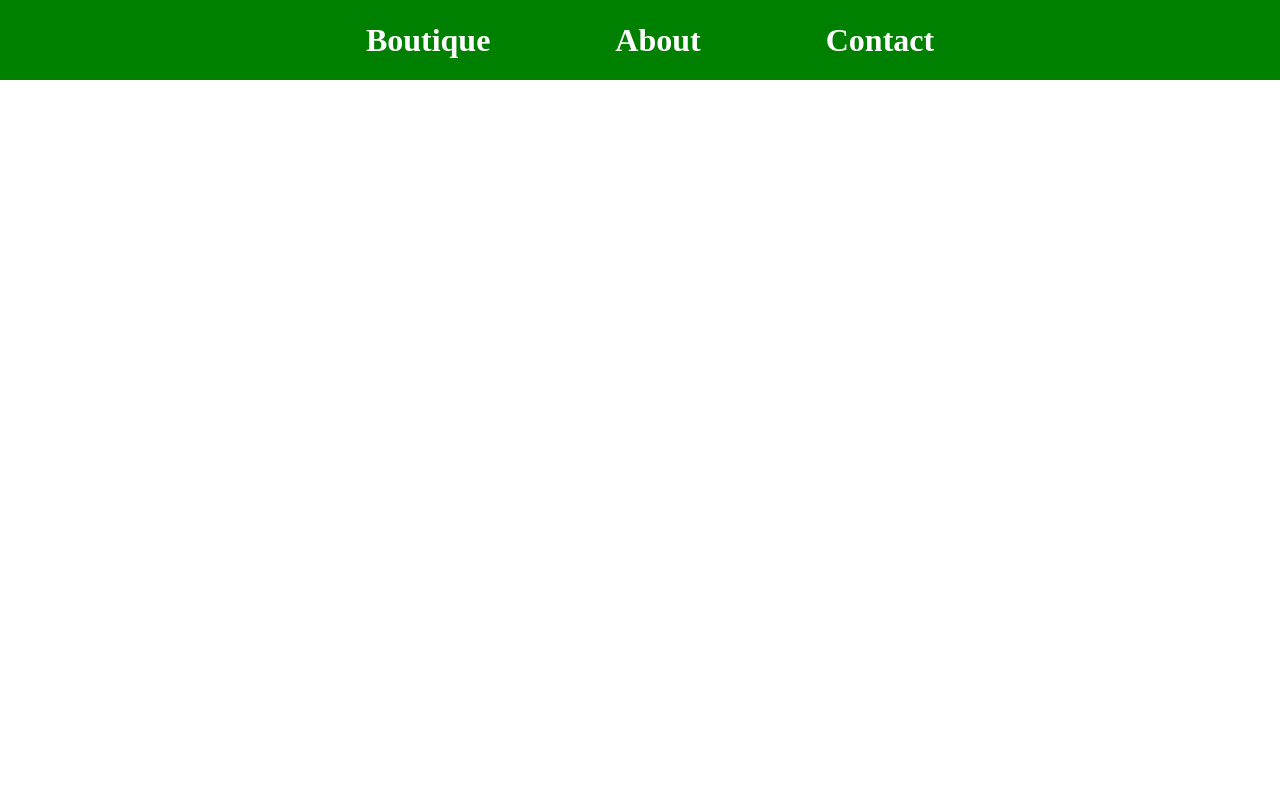
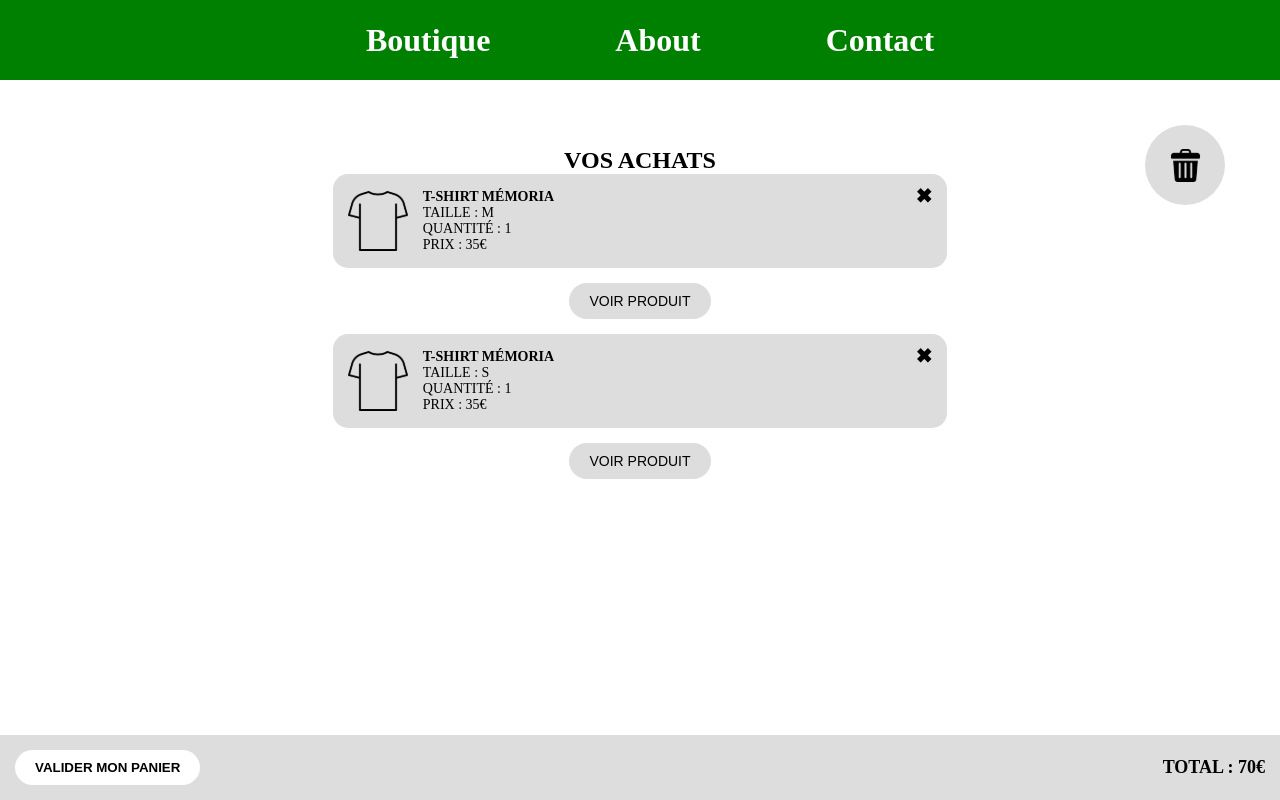
Before and after one commit to Thomas-bon/Memoria, a Vue app: page /Shopping in a window 1280 px wide. Built offline with nearby package versions, Linux system fonts and the light colour scheme.

Commit message:
create a exemple of  shopping bag to buy products (#6)

```diff
--- a/src/views/ShoppingView.vue
+++ b/src/views/ShoppingView.vue
@@ -1,5 +1,145 @@
-<script></script>
+<template>
+    <div class="container">
+        <h1>VOS ACHATS</h1>
 
-<template></template>
+        <div class="cart-item">
+            <img src="/src/assets/pictures/TshirtImg.svg" alt="T-shirt">
+            <div class="details">
+                <p><strong>T-SHIRT MÉMORIA</strong><br>
+                    TAILLE : M <br>
+                    QUANTITÉ : 1 <br>
+                    PRIX : 35€</p>
+            </div>
+            <div class="close-btn">✖</div>
+        </div>
+        <button class="product-btn">VOIR PRODUIT</button>
 
-<style></style>
+        <div class="cart-item">
+            <img src="/src/assets/pictures/TshirtImg.svg " alt="T-shirt">
+            <div class="details">
+                <p><strong>T-SHIRT MÉMORIA</strong><br>
+                    TAILLE : S <br>
+                    QUANTITÉ : 1 <br>
+                    PRIX : 35€</p>
+            </div>
+            <div class="close-btn">✖</div>
+        </div>
+        <button class="product-btn">VOIR PRODUIT</button>
+
+        <div class="trash-icon">
+            <img src="/src/assets/pictures/trashIcon.svg" alt="">
+        </div>
+    </div>
+
+    <div class="cart-footer">
+        <button class="validate-btn">VALIDER MON PANIER</button>
+        <div class="total">TOTAL : 70€</div>
+    </div>
+</template>
+
+<style scoped>
+template {
+    height: 100vh;
+    width: 100%;
+    display: flex;
+    align-items: center;
+    justify-content: center;
+}
+
+.container {
+    display: flex;
+    flex-direction: column;
+    align-items: center;
+    justify-content: center;
+    text-align: center;
+    min-height: 80vh;
+    width: 80%;
+    margin: 0 auto;
+}
+
+h1 {
+    font-size: 24px;
+    font-weight: bold;
+}
+
+.cart-item {
+    display: flex;
+    align-items: center;
+    background: #ddd;
+    padding: 15px;
+    border-radius: 15px;
+    margin-bottom: 15px;
+    position: relative;
+    width: 60%;
+}
+
+.cart-item img {
+    width: 60px;
+    margin-right: 15px;
+}
+
+.cart-item .details {
+    flex: 1;
+    font-size: 14px;
+    text-align: left;
+}
+
+.close-btn {
+    font-size: 20px;
+    font-weight: bold;
+    cursor: pointer;
+    position: absolute;
+    right: 15px;
+    top: 10px;
+}
+
+.product-btn {
+    background: #ddd;
+    border: none;
+    padding: 10px 20px;
+    border-radius: 20px;
+    cursor: pointer;
+    font-size: 14px;
+    margin-bottom: 15px;
+}
+
+.cart-footer {
+    display: flex;
+    justify-content: space-between;
+    align-items: center;
+    background: #ddd;
+    padding: 15px;
+    position: fixed;
+    bottom: 0;
+    width: 100%;
+}
+
+.validate-btn {
+    background: white;
+    border: none;
+    padding: 10px 20px;
+    border-radius: 20px;
+    cursor: pointer;
+    font-weight: bold;
+}
+
+.total {
+    font-size: 18px;
+    font-weight: bold;
+}
+
+.trash-icon {
+    width: 80px;
+    height: 80px;
+    background: #ddd;
+    border-radius: 50%;
+    display: flex;
+    align-items: center;
+    justify-content: center;
+    font-size: 20px;
+    cursor: pointer;
+    position: absolute;
+    top: 125px;
+    right: 55px;
+}
+</style>
```
Also changed, not shown: src/assets/pictures/trashIcon.svg (added).
